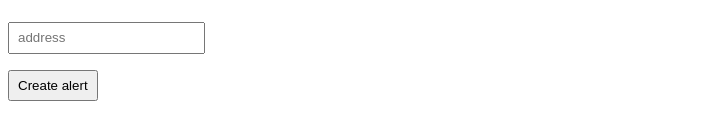
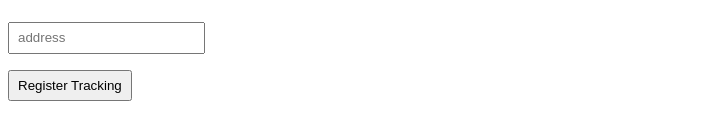
Before and after one commit to invictos/SD437-NFT-Tracker, a Next.js app: page / in a window 1280 px wide. Shown: the part 218-358 px from the top of the page, without its empty margins (0-717 px from the left). Built offline with nearby package versions, Linux system fonts and the light colour scheme.

Commit message:
changed button name to register tracking

```diff
--- a/pages/index.tsx
+++ b/pages/index.tsx
@@ -9,6 +9,7 @@ export default function Register() {
     const [email, setEmail] = useState('');
     const [address, setAddress] = useState('');
     const [type, setType] = useState('EMAIL');
+    const [test, setTets] = useState('');
 
     const handleSubmit = () => {
         if (type === 'EMAIL' && !emailRegex.test(email)) {
@@ -64,7 +65,7 @@ export default function Register() {
             <h3>Ethereum address</h3>
             <input type="text" placeholder="address" value={address} onChange={e => setAddress(e.target.value)}/>
             <br/>
-            <button onClick={handleSubmit}>Create alert</button>
+            <button onClick={handleSubmit}>Register Tracking</button>
         </div>
     </>
 }
```
